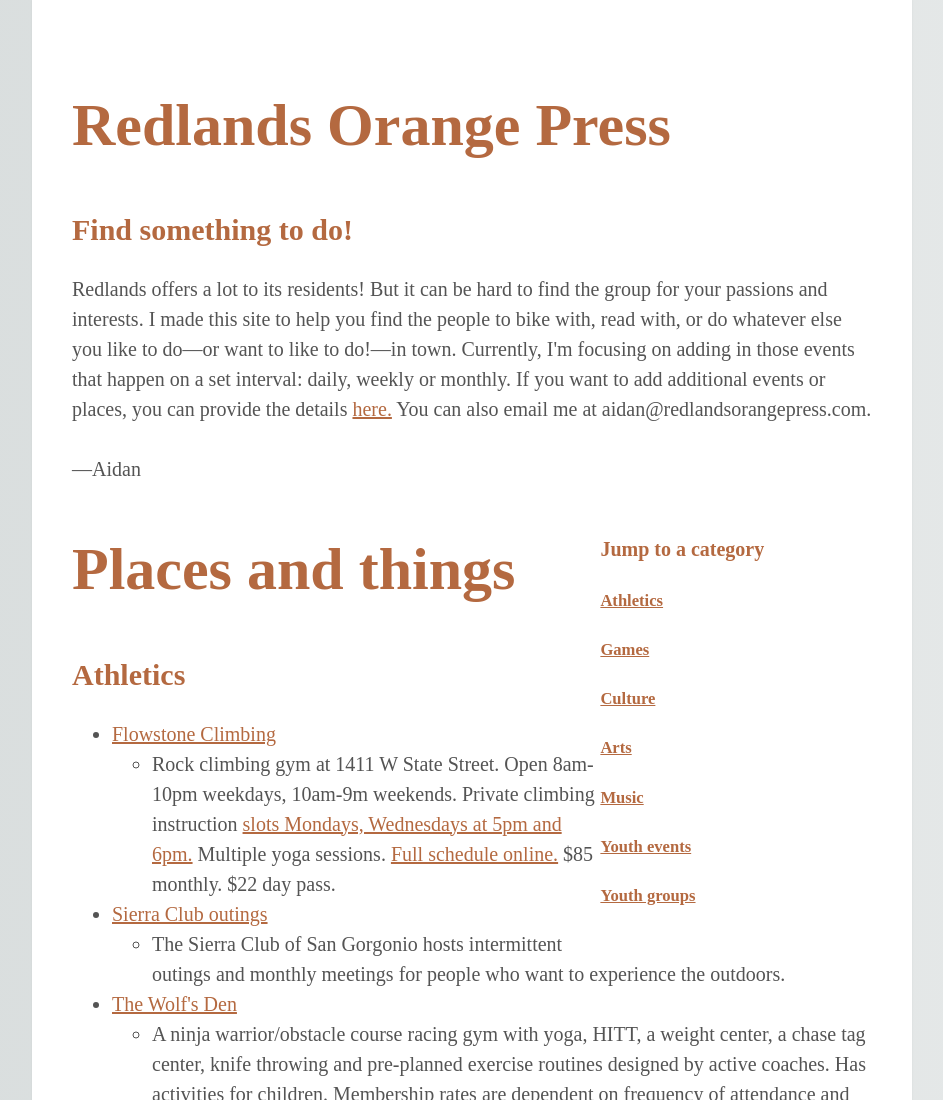
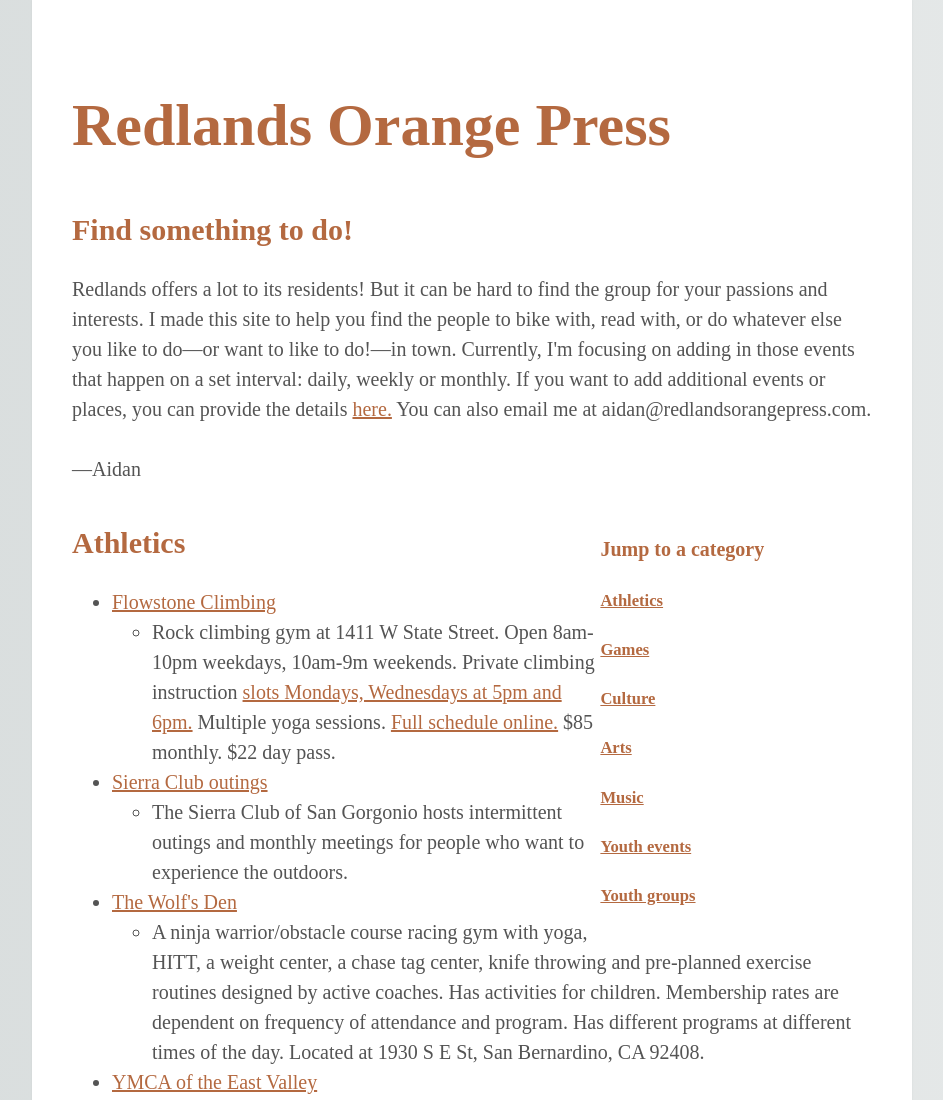
Before and after one commit to amcgloin/OrangePress, a plain HTML site: page index.html in a window 1280 px wide. Shown: the top 1100 px of the page, without its empty margins (168-1111 px from the left). Drawn offline with Linux system fonts and the light colour scheme.

Commit message:
Update index.html

```diff
--- a/index.html
+++ b/index.html
@@ -24,7 +24,6 @@
     <h5><a href="#youthgroups">Youth groups</a></h5>
     </div>
 
-<h1>Places and things</h1>
         <h2 id='athletics'>Athletics</h2>
         <ul>
             <li>
```
